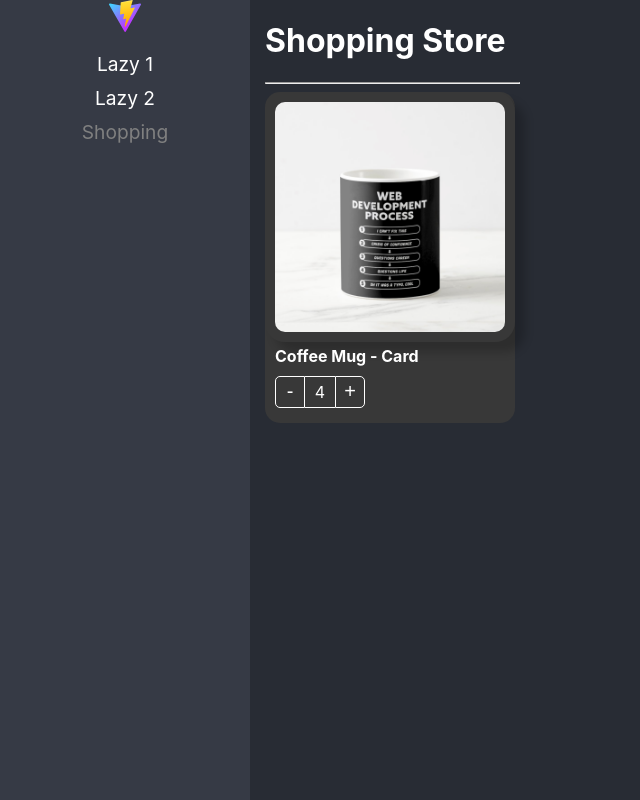
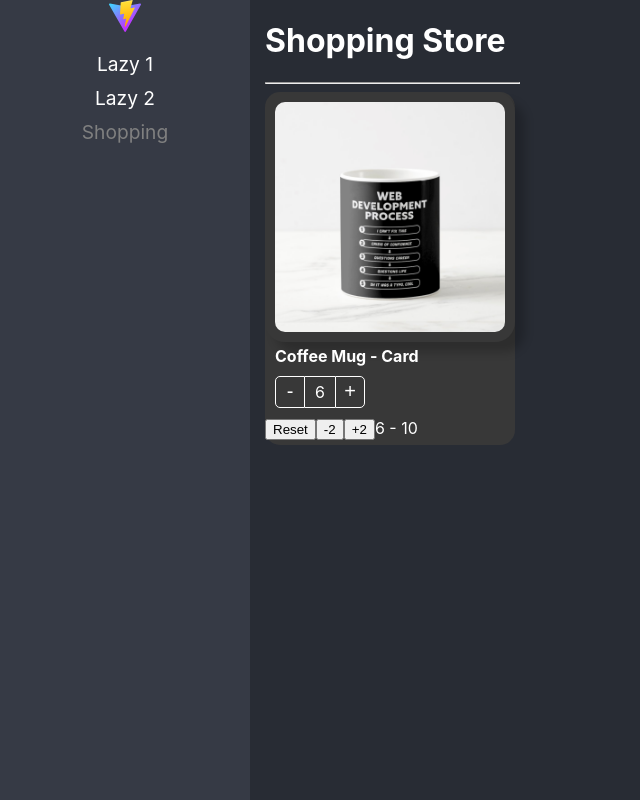
Before and after one commit to Axely7/react-adv, a React (Vite) app: page /shopping in a window 1280 px wide. Shown: the whole page, without its empty margins (0-640 px from the left). Built offline with nearby package versions, Linux system fonts and the light colour scheme.

Commit message:
Fin de patrong

```diff
--- a/src/02-component-patterns/components/ProductCard.tsx
+++ b/src/02-component-patterns/components/ProductCard.tsx
@@ -1,13 +1,18 @@
 import styles from "../styles/styles.module.css";
 import { useProduct } from "../hooks/useProduct";
 import { createContext, ReactElement, useContext } from "react";
-import { InitialValues, onChangeArgs, Product } from "../interfaces/interfaces";
+import {
+  InitialValues,
+  onChangeArgs,
+  Product,
+  ProductCardHandlers,
+} from "../interfaces/interfaces";
 import { ProductContextProps } from "../interfaces/interfaces";
 
 export interface Props {
   product: Product;
   // children?: ReactElement | ReactElement[];
-  children: () => JSX.Element;
+  children: (args: ProductCardHandlers) => JSX.Element;
   className?: string;
   style?: React.CSSProperties;
   onChange?: (args: onChangeArgs) => void;
@@ -28,12 +33,13 @@ export const ProductCard = ({
   value,
   initialValues,
 }: Props) => {
-  const { counter, increaseBy, maxCount } = useProduct({
-    onChange,
-    product,
-    value,
-    initialValues,
-  });
+  const { counter, increaseBy, maxCount, isMaxCountReached, reset } =
+    useProduct({
+      onChange,
+      product,
+      value,
+      initialValues,
+    });
 
   return (
     <Provider
@@ -45,7 +51,15 @@ export const ProductCard = ({
       }}
     >
       <div className={`${styles.productCard} ${className}`} style={style}>
-        {children()}
+        {children({
+          count: counter,
+          isMaxCountReached,
+          maxCount: initialValues?.maxCount,
+          product,
+
+          increaseBy,
+          reset,
+        })}
       </div>
     </Provider>
   );
--- a/src/02-component-patterns/hooks/useProduct.tsx
+++ b/src/02-component-patterns/hooks/useProduct.tsx
@@ -26,6 +26,10 @@ export const useProduct = ({
     onChange && onChange({ count: newValue, product });
   };
 
+  const reset = () => {
+    setCounter(initialValues?.count || value);
+  };
+
   useEffect(() => {
     isMounted.current = true;
   }, []);
@@ -36,5 +40,13 @@ export const useProduct = ({
     setCounter(initialValues?.count || value);
   }, [value]);
 
-  return { counter, increaseBy, maxCount: initialValues?.maxCount };
+  return {
+    counter,
+    isMaxCountReached:
+      !!initialValues?.count && initialValues.maxCount === counter,
+    maxCount: initialValues?.maxCount,
+
+    increaseBy,
+    reset,
+  };
 };
--- a/src/02-component-patterns/pages/ShoppingPage.tsx
+++ b/src/02-component-patterns/pages/ShoppingPage.tsx
@@ -19,9 +19,9 @@ export const ShoppingPage = () => {
         product={product}
         className="bg-dark text-white"
         key={product.id}
-        initialValues={{ count: 4, maxCount: 10 }}
+        initialValues={{ count: 6, maxCount: 10 }}
       >
-        {() => (
+        {({ reset, count, increaseBy, isMaxCountReached, maxCount }) => (
           <>
             <ProductImage
               className="custom-image"
@@ -29,6 +29,17 @@ export const ShoppingPage = () => {
             />
             <ProductTitle className="text-bold" />
             <ProductButtons className="custom-buttons" />
+
+            <button onClick={reset}>Reset</button>
+            <button onClick={() => increaseBy(-2)}>-2</button>
+            {!isMaxCountReached ? (
+              <button onClick={() => increaseBy(+2)}>+2</button>
+            ) : null}
+
+            <span>
+              {count} - {maxCount}
+            </span>
+            {/* {JSON.stringify(args, null, 3)} */}
           </>
         )}
       </ProductCard>
```
Also changed, not shown: src/02-component-patterns/interfaces/interfaces.ts (+10 -0 lines).
